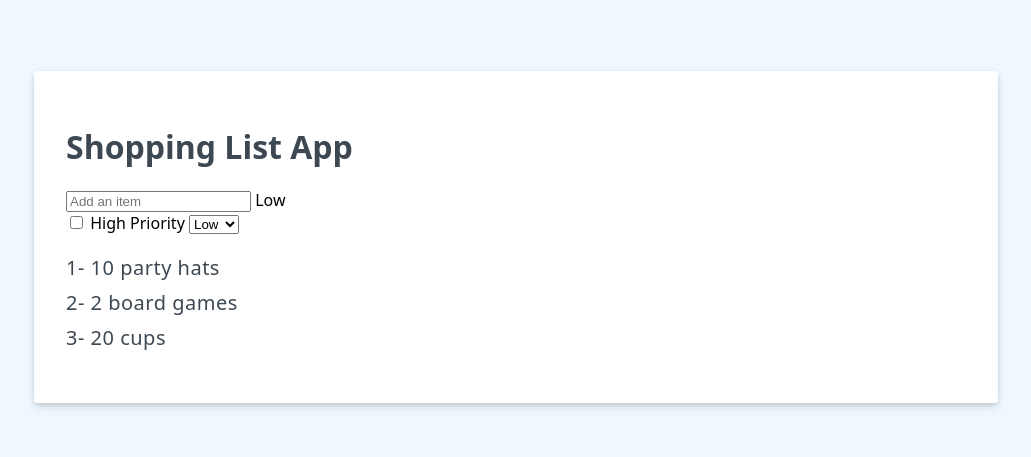
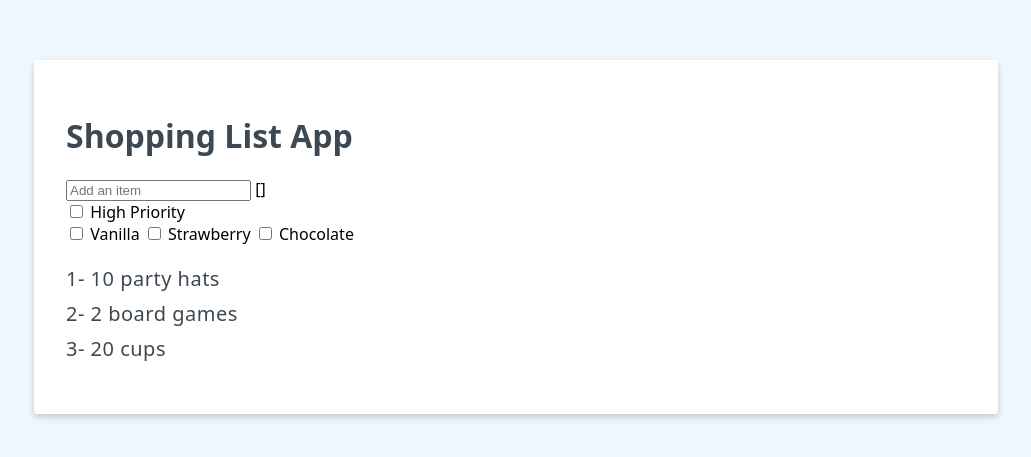
Before and after one commit to hnnhack/shopping-list-with-vue, a Vue app: page / in a window 1280 px wide. Shown: the part 163-620 px from the top of the page, without its empty margins (124-1155 px from the left). Built offline with nearby package versions, Linux system fonts and the light colour scheme.

Commit message:
initialize array with check box

```diff
--- a/src/App.vue
+++ b/src/App.vue
@@ -9,21 +9,31 @@ const items = ref([
 ])
 const newItem = ref()
 const newItemHighPriority = ref(false)
+const iceCreamFlavors = ref([])
 </script>
 
 <template>
   <h1>{{ header }}</h1>
   <input v-model="newItem" type="text" placeholder="Add an item">
-  {{ newItemHighPriority ? 'High' : 'Low' }}
+  {{ iceCreamFlavors }}
   <br />
   <label>
     <input type="checkbox" v-model="newItemHighPriority">
     High Priority
   </label>
-  <select v-model="newItemHighPriority">
-    <option value="false">Low</option>
-    <option value="true">High</option>
-  </select>
+  <br />
+  <label>
+    <input type="checkbox" v-model="iceCreamFlavors" value="Vanilla">
+    Vanilla
+  </label>
+  <label>
+    <input type="checkbox" v-model="iceCreamFlavors" value="Strawberry">
+    Strawberry
+  </label>
+  <label>
+    <input type="checkbox" v-model="iceCreamFlavors" value="Chocolate">
+    Chocolate
+  </label>
   <ul>
     <li v-for="({id, label}, index) in items" :key="id">
       {{ index + 1 + '-' }}
```
